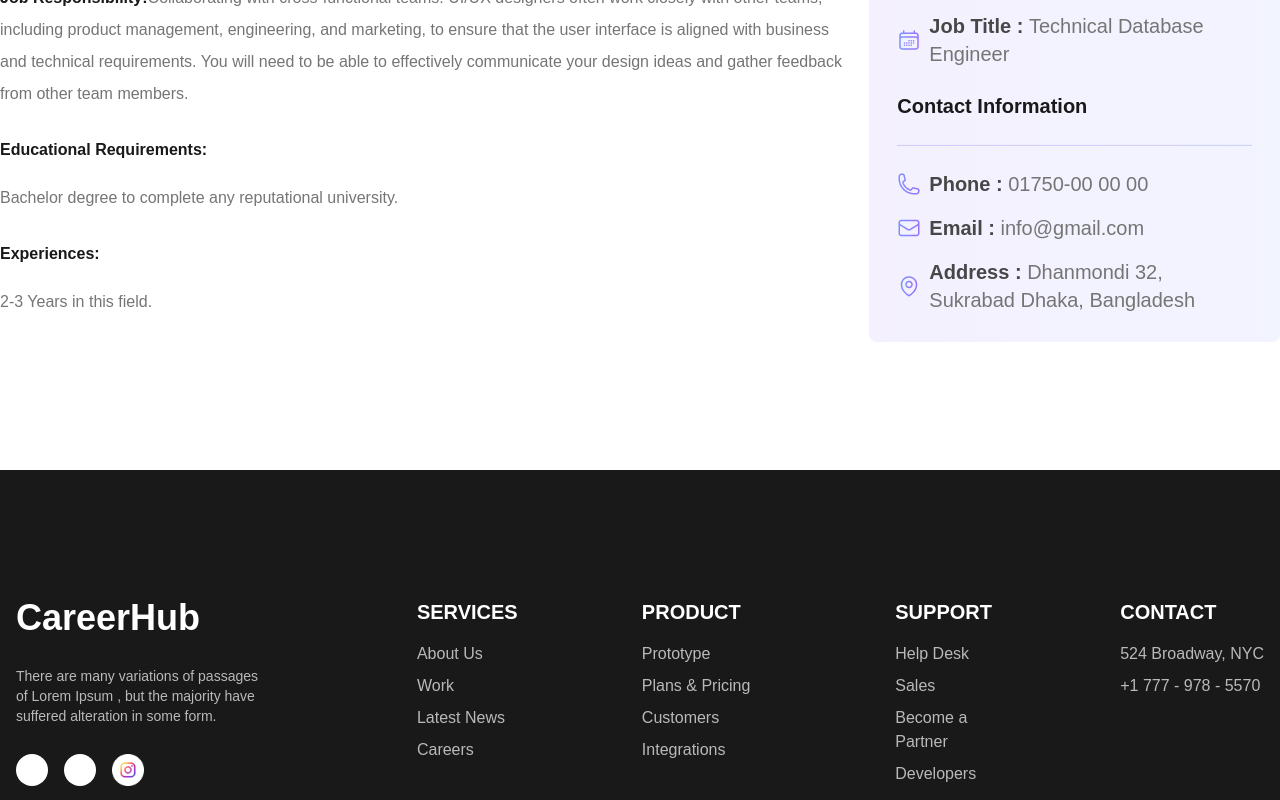
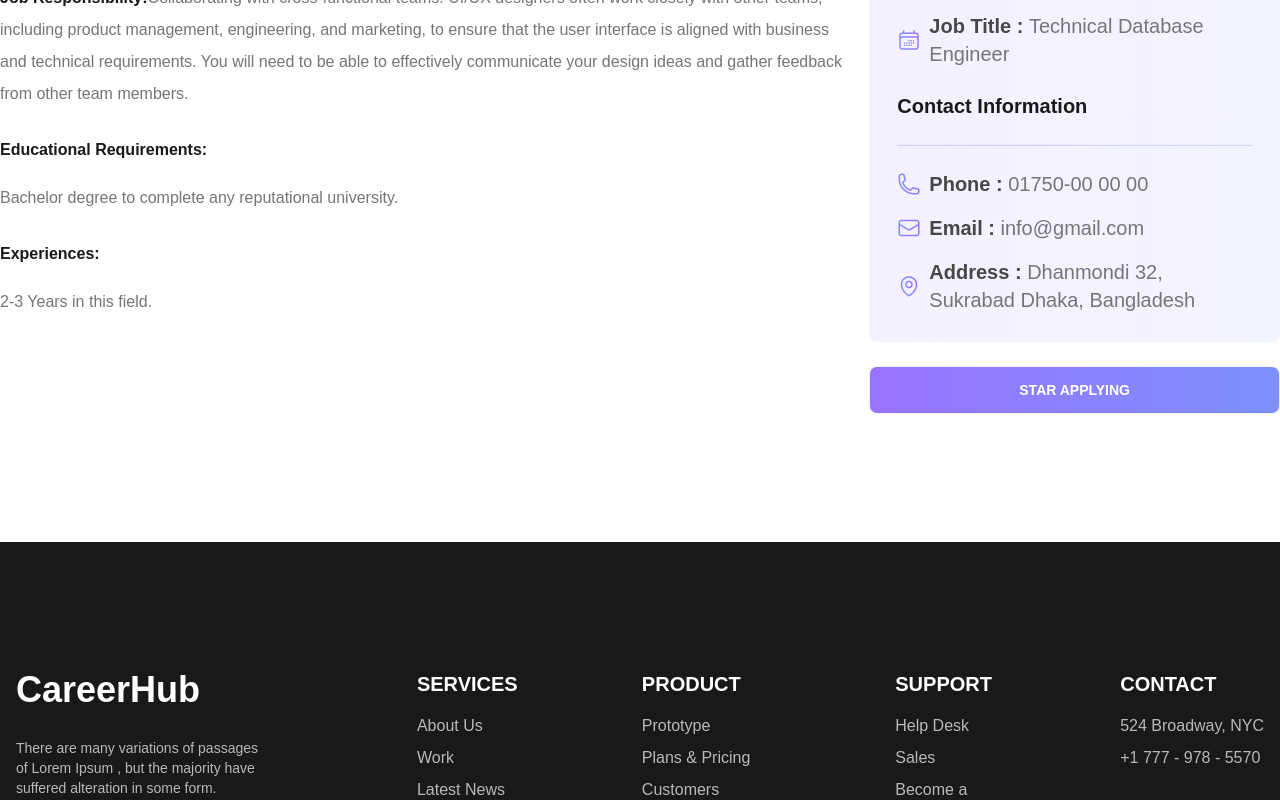
Before and after one commit to Shohanojjaman/career-hub, a React (Vite) app: page /job/1 in a window 1280 px wide. Shown: the part 650-1450 px from the top of the page. Built offline with nearby package versions, Linux system fonts and the light colour scheme; some icons are missing.

Commit message:
Added a toast.

```diff
--- a/src/components/pages/JobDetails/JobDetails.jsx
+++ b/src/components/pages/JobDetails/JobDetails.jsx
@@ -1,5 +1,9 @@
 import { useLoaderData, useParams } from 'react-router-dom';
 import PageBanner from '../../Utilities/PageBanner';
+
+// React Toast
+import { ToastContainer, toast } from 'react-toastify';
+import 'react-toastify/dist/ReactToastify.css';
 
 const JobDetails = () => {
   const jobs = useLoaderData();
@@ -16,6 +20,20 @@ const JobDetails = () => {
   } = job;
 
   const { phone, email, address } = contact_information;
+
+  const handleApply = () => {
+    toast.success('Successfully Applied', {
+      position: 'top-right',
+      autoClose: 2000,
+      hideProgressBar: false,
+      closeOnClick: true,
+      pauseOnHover: true,
+      draggable: false,
+      progress: undefined,
+      theme: 'light',
+    });
+  };
+
   return (
     <div>
       <PageBanner title="Job Details"></PageBanner>
@@ -38,7 +56,7 @@ const JobDetails = () => {
             <p className="text-body font-medium leading-loose">{experiences}</p>
           </div>
         </div>
-        <div className="lg:col-span-1 ">
+        <div className="lg:col-span-1 space-y-6">
           <div className="bg-gradient-to-l from-[rgba(126,144,254,0.10)] to-[rgba(152,115,255,0.10)] rounded-lg p-7 space-y-6">
             <h4 className="text-heading font-extrabold text-xl">Job Details</h4>
             <hr className="theme-bg h-[2px] opacity-30" />
@@ -84,8 +102,23 @@ const JobDetails = () => {
               </div>
             </div>
           </div>
+          <button onClick={handleApply} className="btn theme-bg text-white w-full">
+            Star Applying
+          </button>
         </div>
       </div>
+      <ToastContainer
+        position="top-right"
+        autoClose={2000}
+        hideProgressBar={false}
+        newestOnTop={false}
+        closeOnClick
+        rtl={false}
+        pauseOnFocusLoss
+        draggable={false}
+        pauseOnHover
+        theme="light"
+      />
     </div>
   );
 };
```
